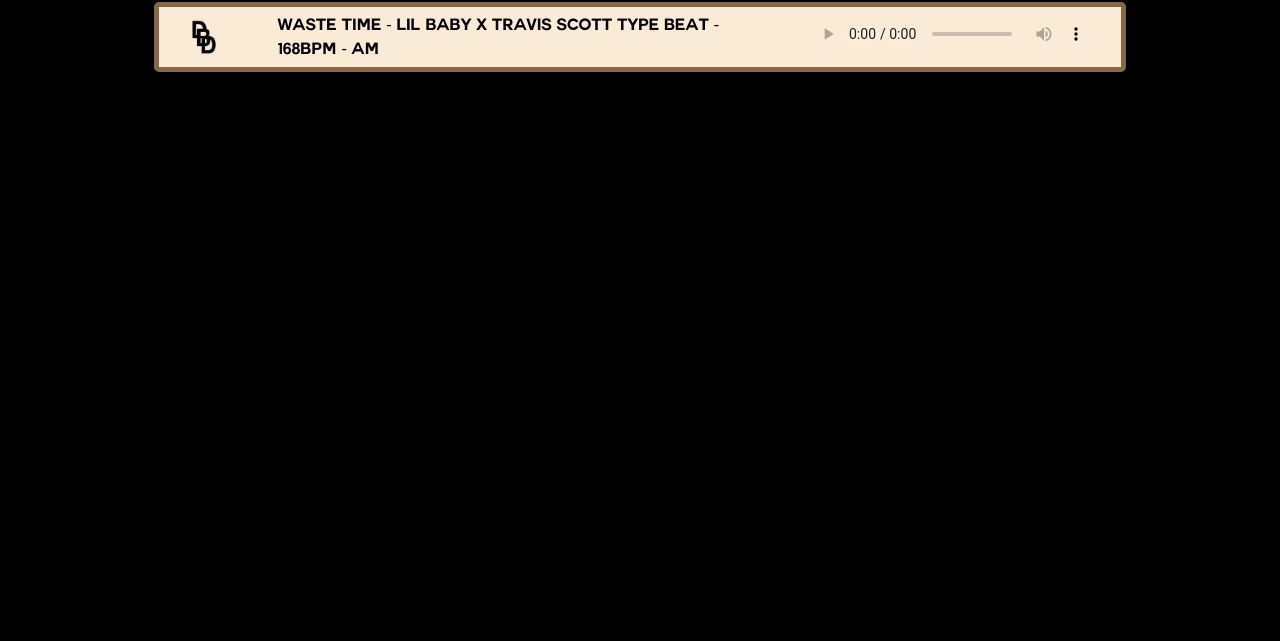
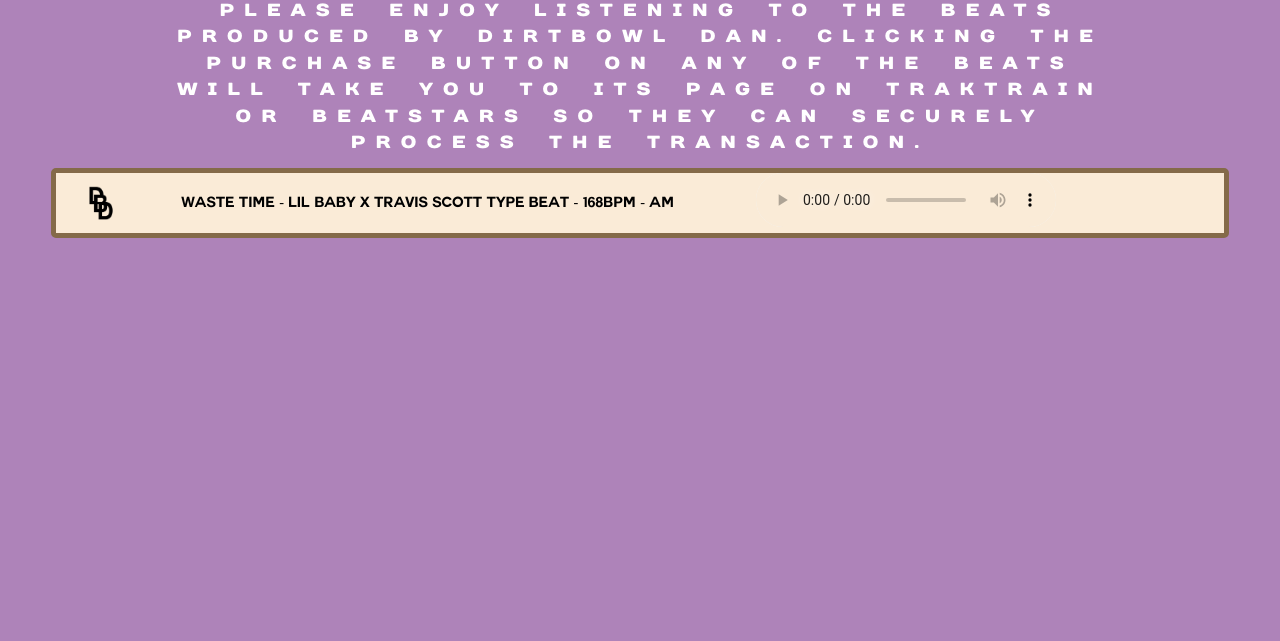
Before and after one commit to dirtbowldan/dirtbowldan.github.io, a website: page beats.html in a window 1280 px wide. Shown: the part 159-800 px from the top of the page. Drawn offline with nearby package versions, Linux system fonts and the light colour scheme.

Commit message:
beats better

```diff
--- a/beats.html
+++ b/beats.html
@@ -14,7 +14,7 @@
     <title>DIRTBOWL DAN</title>
 </head>
 
-<body style="background-color: black;">
+<body class="beasts">
 
     <div class="container-fluid">
         <nav class="navbardbd" style=" height: 100%;">
@@ -27,6 +27,15 @@
 
 
     <h1>BEATS</h1>
+
+
+
+    <div class="parac">
+    <div class="para">Please enjoy listening to the beats produced by Dirtbowl Dan. Clicking the purchase button on any of the beats will take you to its page on Traktrain or Beatstars so they can securely process the transaction.</div>
+    </div>
+
+
+
     <div class="flexcont">
         <div class="box">
             <img src="dbd-base.png" height="50px" width="90px">
--- a/styles.css
+++ b/styles.css
@@ -1,7 +1,7 @@
 
 
 .navbardbd{
-    background-color: rgb(0, 0, 0);
+    background-color: transparent;
     width: 100%;
   height: 50px;
 }
@@ -13,6 +13,14 @@
 
 .loggy{
     background-image: url(whitelogobig.gif);
+    background-position:center;
+
+    height: 100vh;
+    background-repeat:no-repeat;
+}
+
+.beasts{
+    background-color: #ae83b9;
     background-position:center;
 
     height: 100vh;
@@ -31,6 +39,15 @@
   font-family: 'couturebold';
   src: url('couture-bld1-webfont.woff2') format('woff2'),
        url('couture-bld1-webfont.woff') format('woff');
+  font-weight: normal;
+  font-style: normal;
+
+}
+
+
+@font-face {
+  font-family: 'days';
+  src: url('Days Sans Black.otf') format('opentype');
   font-weight: normal;
   font-style: normal;
 
@@ -68,6 +85,21 @@
 }
 
 
+.parac{
+  display: flex;
+  justify-content: center;
+}
+
+.para{
+  font-family: 'days';
+  color:white;
+  text-align: center;
+  width: 75%;
+  letter-spacing: 10px;
+  font-size: 110%;
+  word-spacing: 10px;
+
+}
 
 .tainer{
   width: 100%;
@@ -78,8 +110,7 @@
 
 .beatsale{
   font-family: 'couturebold';
-  font-size: 100%;
-
+  font-size: 90%;
 
 }
 
@@ -94,8 +125,8 @@
   border-style: solid;
   border-radius: 5px;
   border-width: 5px;
-  margin-left: 12%;
-  margin-right: 12%;
+  margin-left: 4%;
+  margin-right: 4%;
   align-items: center;
   margin-top: 1%;
 }
@@ -195,6 +226,7 @@
 
  body{
   height:100%;
+  width: 100%;
   background-color:black;
 
 
```
Also changed, not shown: Days Sans Black.otf (added).
